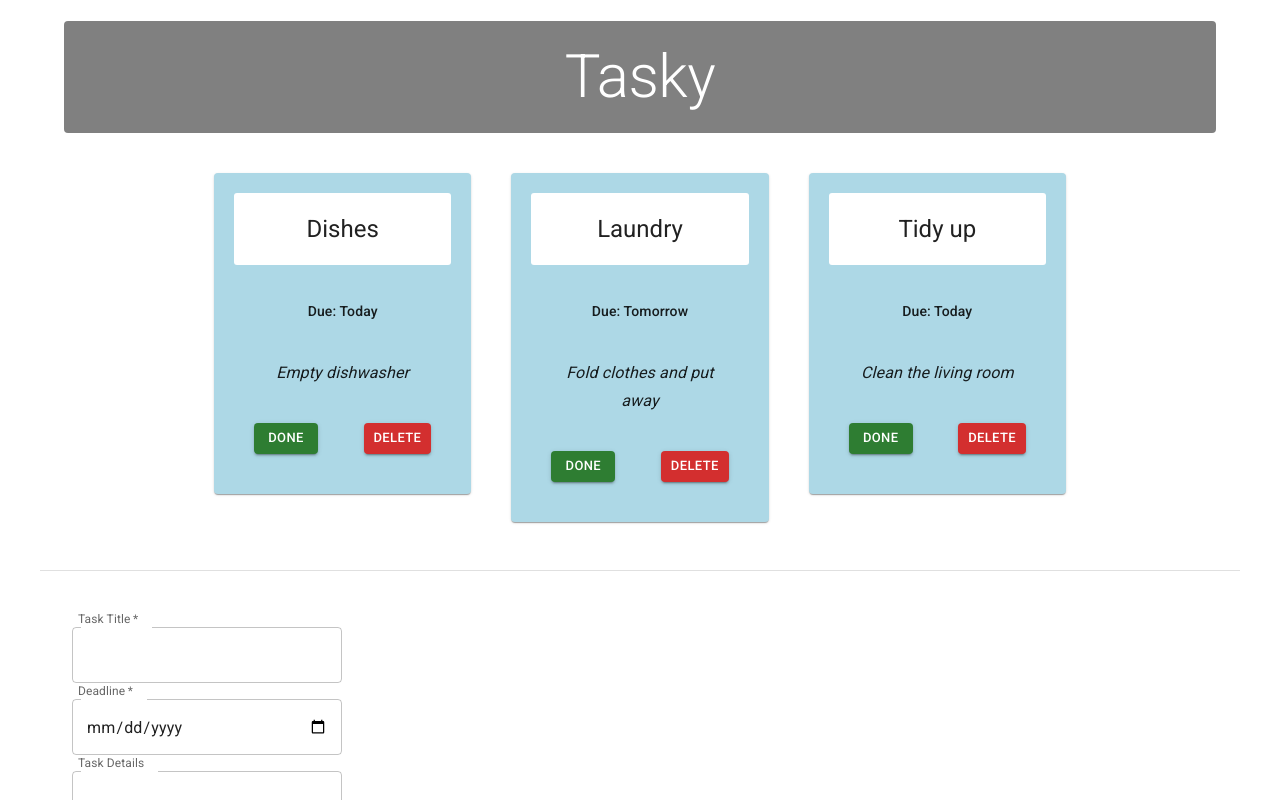
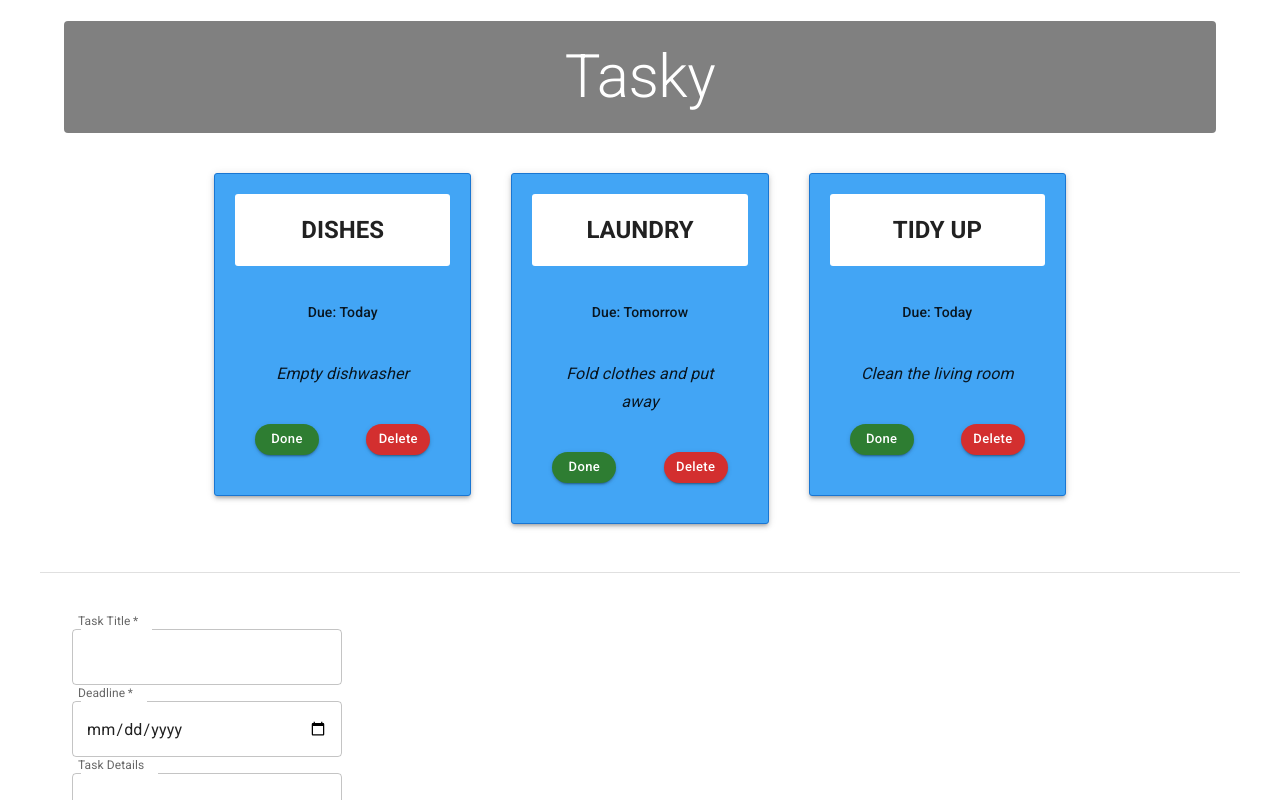
Before and after one commit to KeenanStacey05/react-basics-labs, a React (Vite) app in the folder tasky/: page / in a window 1280 px wide. Shown: the top 800 px of the page. Built offline with nearby package versions, Linux system fonts and the light colour scheme.

Commit message:
Tasky Lab 3 Exercise 1

```diff
--- a/tasky/src/components/Task.jsx
+++ b/tasky/src/components/Task.jsx
@@ -25,8 +25,12 @@ const Task = (props) => {
     <Grid key={props.id} size={{ xs: 12, md: 4 }}>
       <Card
         sx={{
-          backgroundColor: props.done ? "lightgrey" : "lightblue",
+          backgroundColor: props.done ? "success.light" : "primary.light",
+          borderRadius: "3px",
           padding: "20px",
+          border: "1px solid",
+          borderColor: props.done ? "success.main" : "primary.main",
+          boxShadow: 3,
         }}
       >
         <CardHeader
@@ -36,6 +40,10 @@ const Task = (props) => {
             borderRadius: "3px",
             padding: "20px",
             textAlign: "center",
+            "& .MuiCardHeader-title": {
+              fontWeight: 700,
+              textTransform: "uppercase",
+            },
           }}
         />
 
@@ -75,6 +83,7 @@ const Task = (props) => {
             size="small"
             color="success"
             onClick={props.markDone}
+            sx={{ borderRadius: 5, textTransform: "none" }}
           >
             Done
           </Button>
@@ -84,6 +93,7 @@ const Task = (props) => {
             size="small"
             color="error"
             onClick={props.deleteTask}
+            sx={{ borderRadius: 5, textTransform: "none" }}
           >
             Delete
           </Button>
```
